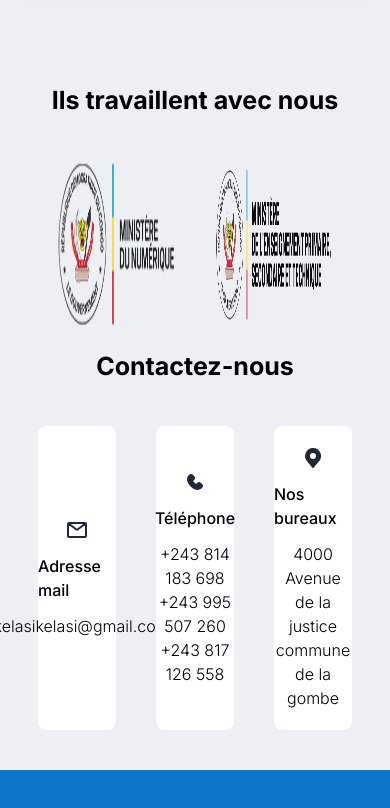
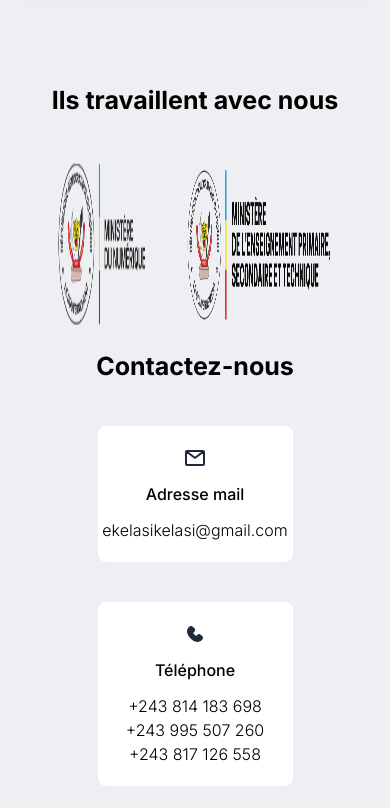
Before and after one commit to GroupeBH/ekelasi, a Next.js app: page / in a window 390 px wide. Shown: the part 7852-8660 px from the top of the page. Built offline with nearby package versions, Linux system fonts and the light colour scheme.

Commit message:
add icon in metadata

```diff
--- a/src/app/components/Contact.js
+++ b/src/app/components/Contact.js
@@ -24,10 +24,10 @@ export default function Contact(){
     return (
         <div className="w-[100%] flex flex-col justify-center items-center bg-[#eeeff3]">
             <h3 className="md:text-[27px] text-center font-bold text-[25px]">Contactez-nous</h3>
-            <div className="flex gap-10 py-10">
+            <div className="flex flex-col md:flex-row gap-10 py-10">
                {contactData.map((i, index) => {
                  return(
-                    <div key={index} className="w-[20vw] bg-white flex flex-col gap-3 justify-center items-center py-5 rounded-lg">
+                    <div key={index} className="md:w-[20vw] w-[50vw] bg-white flex flex-col gap-3 justify-center items-center py-5 rounded-lg">
                         <div>
                             {i.icon}
                         </div>
--- a/src/app/components/Partners.js
+++ b/src/app/components/Partners.js
@@ -8,13 +8,12 @@ export default function Partners() {
         <div className="bg-[#eeeff3] md:p-16 p-5">
             <h3 className="md:text-[27px] text-center font-bold text-[25px]">Ils travaillent avec nous</h3>
             <div className='flex justify-center items-center gap-10 pt-10'>
-                {partnersImgs.map((i, index) => {
-                    return(
-                      <div key={index}>
-                        <Image alt='' src={i} key={index} className="h-[20vh] w-[30vw]" />
-                      </div>
-                    )
-                })}
+                <div>
+                    <Image alt='' src={numGouv} className="h-[20vh] w-[22.5vw]" />
+                </div>
+                <div>
+                    <Image alt='' src={epstGouv} className="h-[20vh] w-[37.5vw]" />
+                </div>
             </div>
         </div>
     )
--- a/src/app/layout.js
+++ b/src/app/layout.js
@@ -4,8 +4,11 @@ import "./globals.css";
 const inter = Inter({ subsets: ["latin"] });
 
 export const metadata = {
-  title: "Create Next App",
-  description: "Generated by create next app",
+  title: "e-kelasi",
+  description: "e-kelasi landing page",
+  icons: {
+    icon: '/logo metadata.png'
+  }
 };
 
 export default function RootLayout({ children }) {
```
Also changed, not shown: src/app/logo metadata.png (added).
